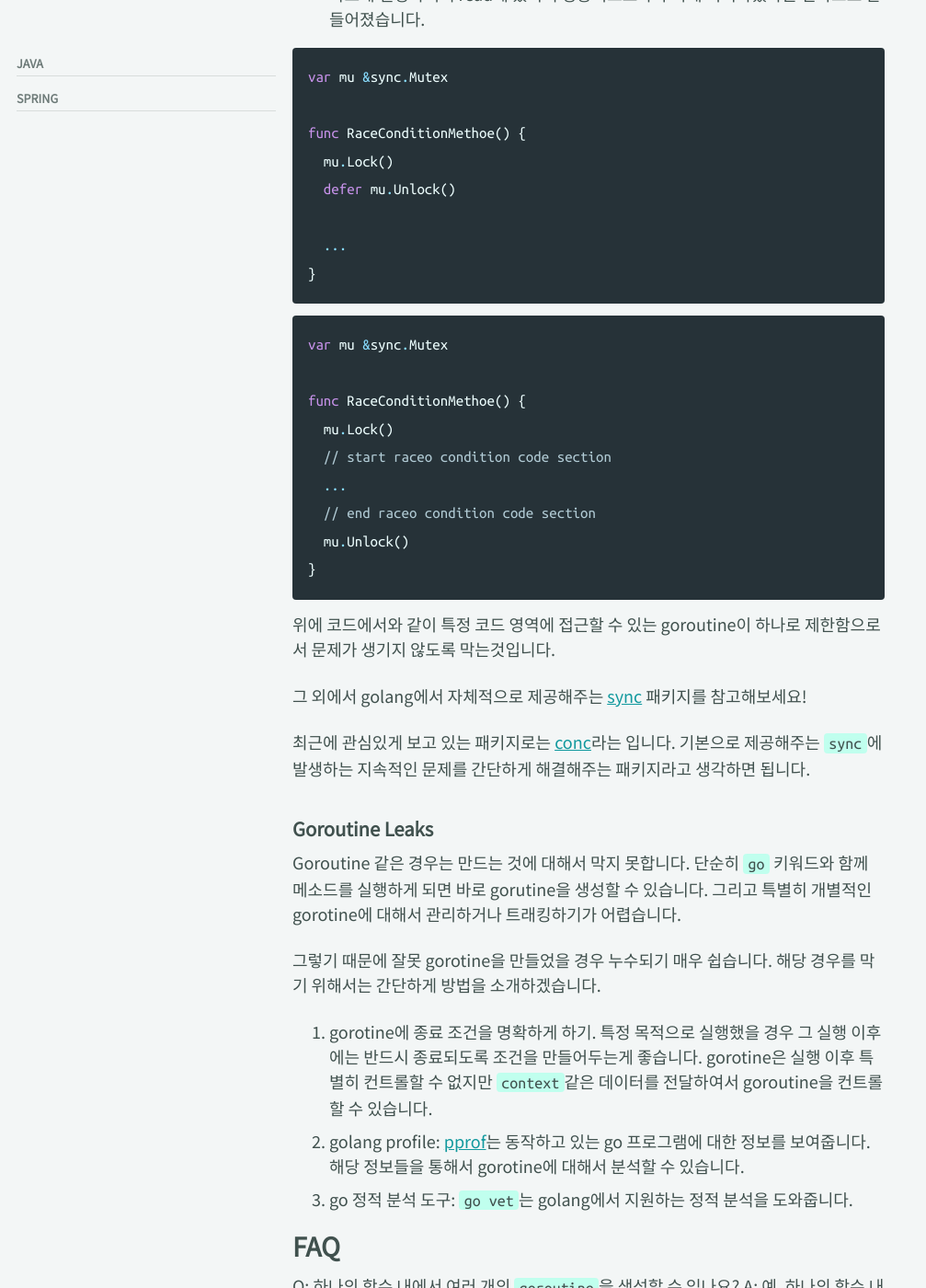
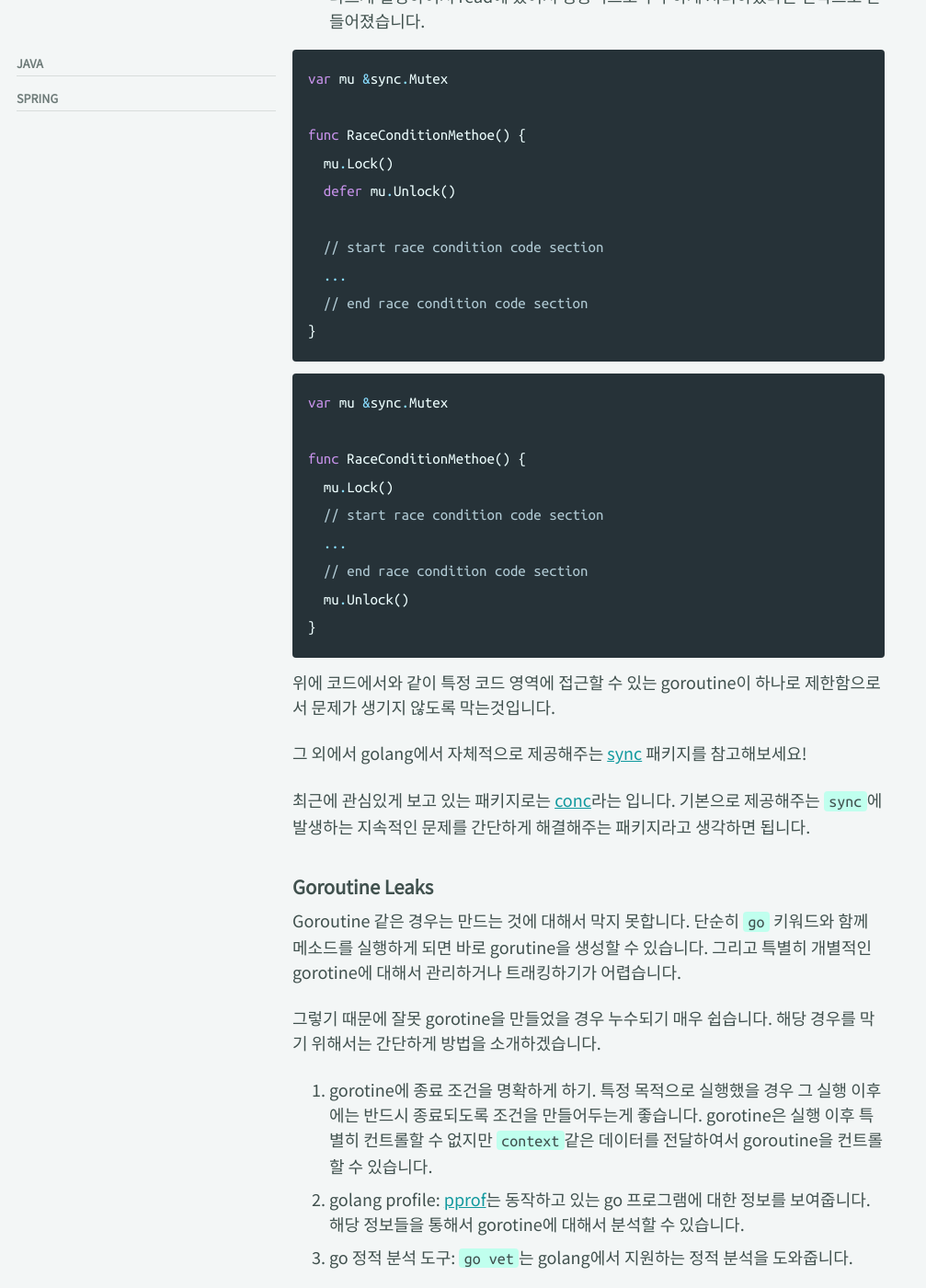
Before and after one commit to BaeJi77/BaeJi77.github.io, a Jekyll site: the page built from _posts/dev/golang/2023-06-18-golang-with-goroutine.md, in a window 1280 px wide and 1400 px high, scrolled down 3091 px. Shown: the whole window at 92% size, without its empty margins (0-1007 px from the left). Built offline with Jekyll 4.4.1, drawn with Linux system fonts in a browser that asks for light colours; cached includes are drawn as plain includes; nearby versions of some CDN libraries; comment, search, counter and statistics services are not loaded; some of the changed text lies outside the part shown.

Commit message:
2023-06-18 golang with goroutine

````diff
--- a/_posts/dev/golang/2023-06-18-golang-with-goroutine.md
+++ b/_posts/dev/golang/2023-06-18-golang-with-goroutine.md
@@ -83,7 +83,9 @@ func RaceConditionMethoe() {
   mu.Lock()
   defer mu.Unlock()
 
+  // start race condition code section
   ...
+  // end race condition code section
 }
 ```
 
@@ -92,9 +94,9 @@ var mu &sync.Mutex
 
 func RaceConditionMethoe() {
   mu.Lock()
-  // start raceo condition code section
+  // start race condition code section
   ...
-  // end raceo condition code section
+  // end race condition code section
   mu.Unlock()
 }
 ```
@@ -118,12 +120,15 @@ Goroutine 같은 경우는 만드는 것에 대해서 막지 못합니다. 단
 # FAQ
 
 Q: 하나의 함수 내에서 여러 개의 `goroutine`을 생성할 수 있나요?
+
 A: 예, 하나의 함수 내에서 각각의 `goroutine`을 생성하기 위해 `go` 키워드를 사용할 수 있습니다. 많은 데이터를 병렬적으로 빠르게 처리하고 싶을때 `for` statement를 이용해서 가능합니다.
 
 Q: `goroutine`은 한 개의 CPU에서만 실행되나요?
+
 A: 아니요, `goroutine`은 여러 개의 CPU에서 동시에 실행될 수 있도록 설계되었습니다. 이를 통해 사용 가능한 리소스를 효율적으로 활용할 수 있습니다.
 
 Q: 실행 중인 `goroutine`을 취소할 수 있나요?
+
 A: Go는 `goroutine`에 대한 직접적인 취소 메커니즘을 제공하지 않습니다. 그러나 `context 취소` 또는 `채널 기반의 신호 전달`과 같은 기법을 사용하여 `goroutine`을 graceful하게 종료할 수 있습니다.
 
 # 결론
````
Also changed, not shown: other parts of _posts/dev/golang/2023-06-18-golang-with-goroutine.md (+1 -1 lines).
